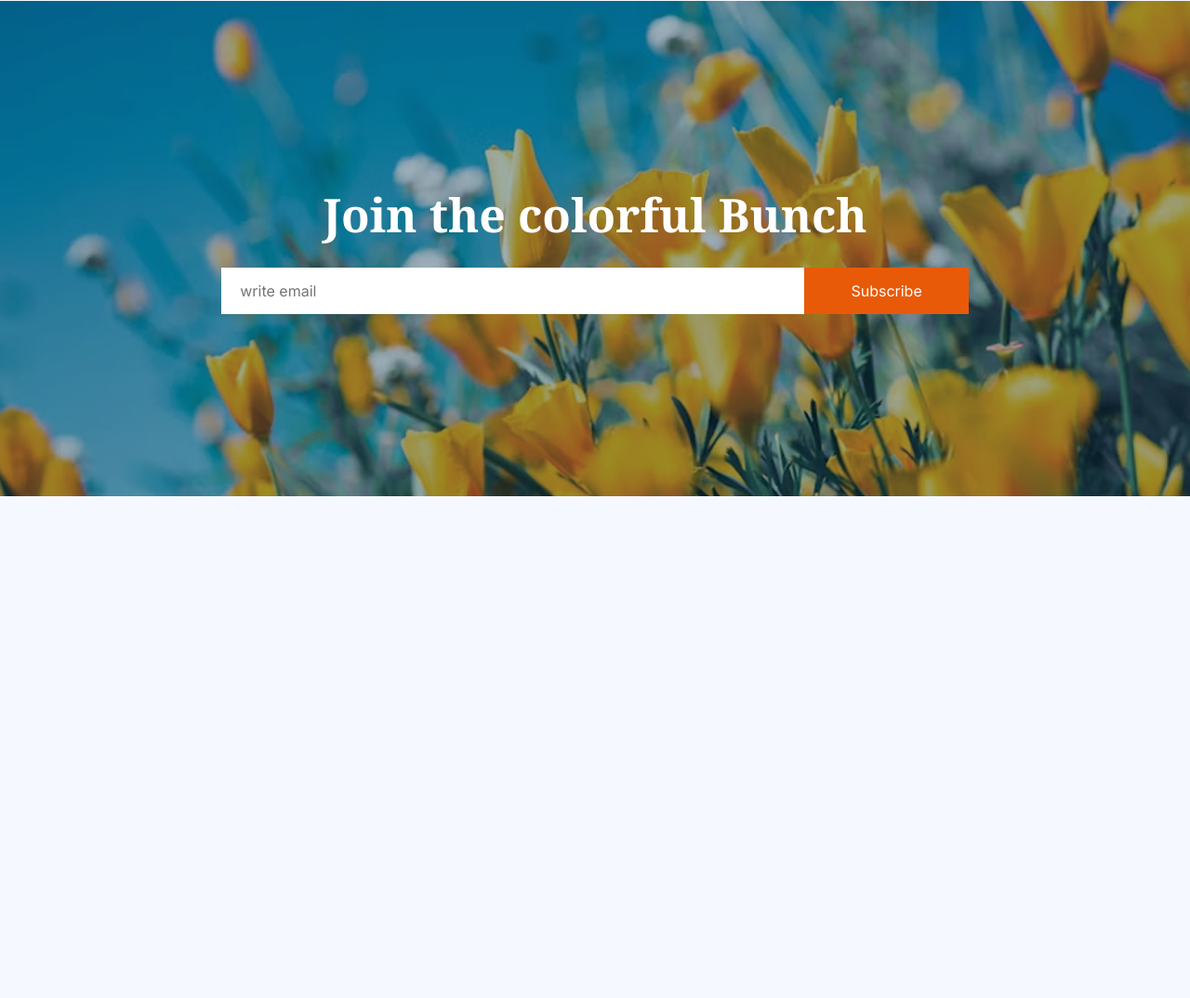
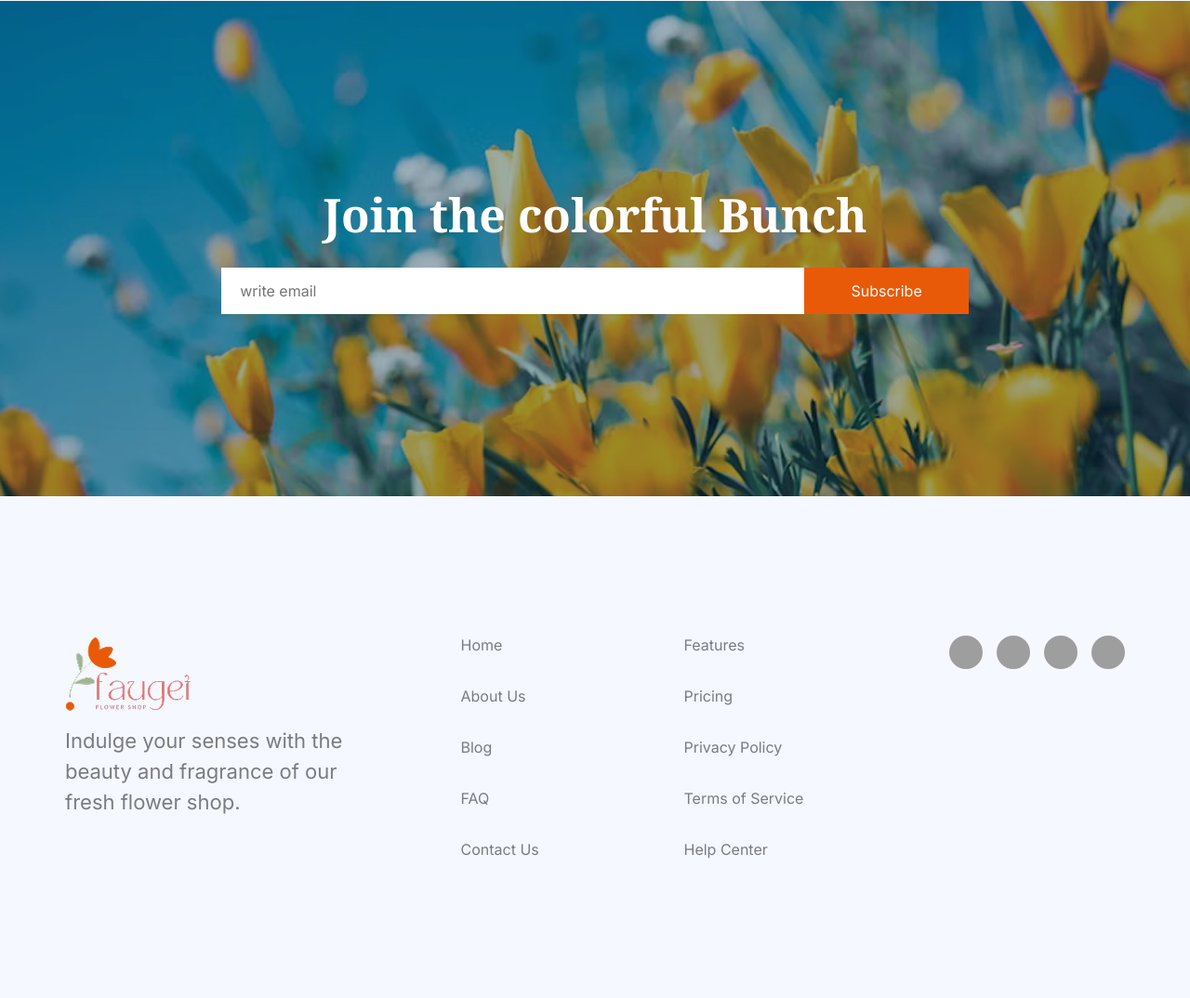
Before and after one commit to justAbdulAzim/assignmentph2, a plain HTML site: page index.html in a window 1280 px wide. Shown: the part 2701-3775 px from the top of the page at 93% size. Before the commit the page ends 3235 px from the top, so only its background shows below. Drawn offline with Linux system fonts and the light colour scheme; grey boxes are pictures that could not be loaded.

Commit message:
footer done

```diff
--- a/index.html
+++ b/index.html
@@ -190,8 +190,6 @@
     </div>
 
 
-
-
     <section class="subscription-section">
         <div class="container">
             <h2>Join the colorful Bunch</h2>
@@ -201,6 +199,39 @@
             </form>
         </div>
     </section>
+
+
+
+    <footer class="footer container">
+        <div class="footer-left">
+            <img src="images/logo.png" alt="Fauget Logo" />
+            <p>Indulge your senses with the beauty and fragrance of our fresh flower shop.</p>
+        </div>
+
+        <div class="footer-center">
+            <a href="#">Home</a>
+            <a href="#">Features</a>
+            <a href="#">About Us</a>
+            <a href="#">Pricing</a>
+            <a href="#">Blog</a>
+            <a href="#">Privacy Policy</a>
+            <a href="#">FAQ</a>
+            <a href="#">Terms of Service</a>
+            <a href="#">Contact Us</a>
+            <a href="#">Help Center</a>
+        </div>
+
+        <div class="footer-right">
+            <img src="https://encrypted-tbn0.gstatic.com/images?q=tbn:ANd9GcRokEYt0yyh6uNDKL8uksVLlhZ35laKNQgZ9g&s"
+                alt="LinkedIn">
+            <img src="https://static.vecteezy.com/system/resources/previews/026/406/678/non_2x/social-media-x-logo-black-and-white-free-vector.jpg"
+                alt="X (Twitter)">
+            <img src="https://store-images.s-microsoft.com/image/apps.30645.9007199266245907.cb06f1f9-9154-408e-b4ef-d19f2325893b.ac3b465e-4384-42a8-9142-901c0405e1bc"
+                alt="Facebook">
+            <img src="https://goodly.co.in/wp-content/uploads/2023/10/youtube-logo-png-46016-1.png" alt="YouTube">
+        </div>
+    </footer>
+
 </body>
 
 </html>
--- a/style.css
+++ b/style.css
@@ -318,7 +318,9 @@ body {
 
 }
 
-.subscription-section .container {width: 70%;}
+.subscription-section .container {
+    width: 70%;
+}
 
 h2 {
     font-family: 'Noto Serif';
@@ -350,3 +352,59 @@ h2 {
     cursor: pointer;
     font-family: 'Inter';
 }
+
+/* footer */
+
+.footer {
+    display: flex;
+    justify-content: space-between;
+    align-items: flex-start;
+    padding: 150px 0px;
+}
+
+.footer-left {
+    max-width: 340px;
+}
+
+.footer-left img {
+    width: 135px;
+    margin-bottom: 10px;
+}
+
+.footer-left p {
+    font-family: 'Inter';
+    color:rgba(0, 0, 0, 0.5);
+    font-size: 22px;
+    line-height: 1.5;
+}
+
+.footer-center {
+    display: grid;
+    grid-template-columns: repeat(2, minmax(100px, 200px));
+    gap: 35px 40px;
+}
+
+.footer-center a {
+    text-decoration: none;
+    font-size: 16px;
+    font-family: 'Inter';
+    color:rgba(0, 0, 0, 0.5);
+}
+
+.footer-center a:hover {
+    text-decoration: underline;
+    cursor: pointer;
+}
+
+.footer-right {
+    display: flex;
+    gap: 15px;
+    align-items: center;
+}
+
+.footer-right img {
+    width: 36px;
+    height: 36px;
+    cursor: pointer;
+    border-radius: 50%;
+}
```
